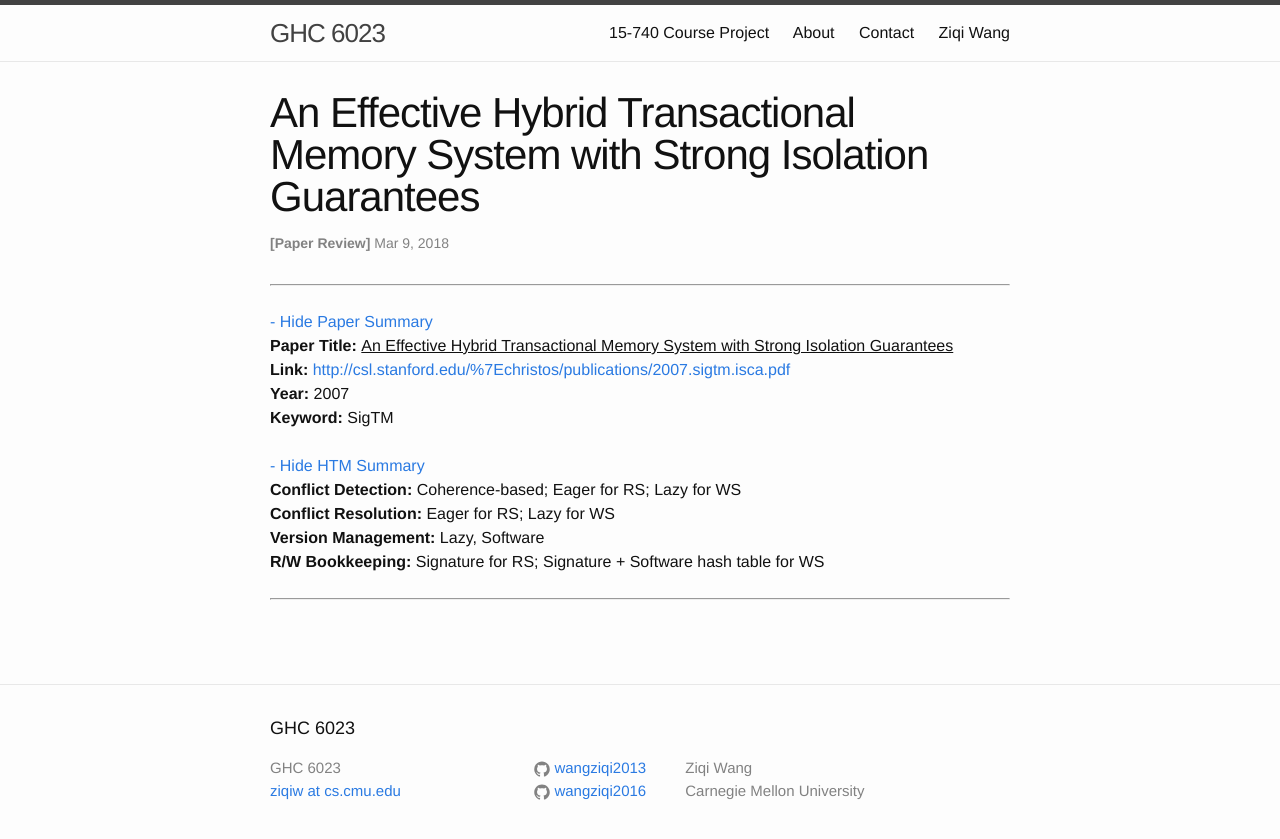
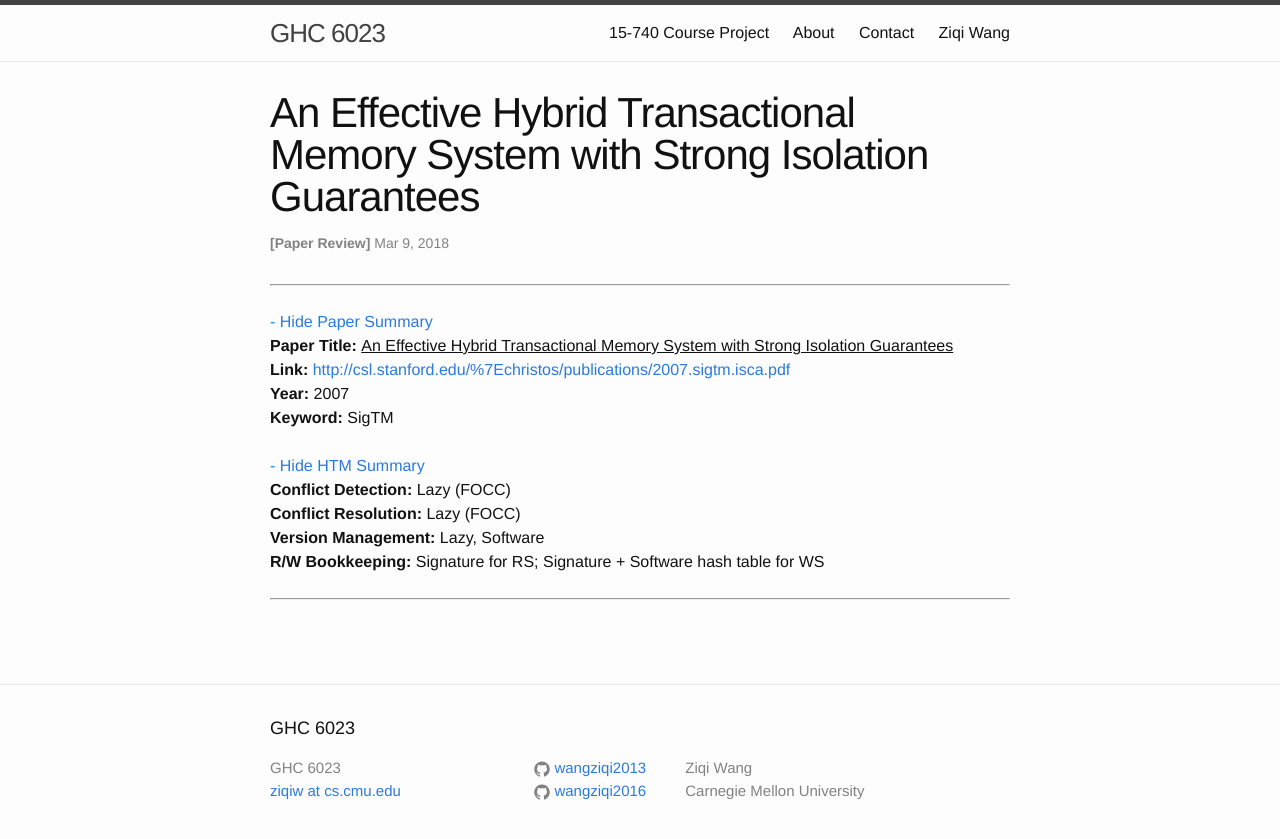
Before and after one commit to wangziqi2013/wangziqi2013.github.io, a Jekyll site: the page built from _posts/2018-03-18-An-Effective-Hybrid-TM-System-with-Strong-Isolation-guarantees.markdown, in a window 1280 px wide. Shown: the top 839 px of the page. Built offline with Jekyll 4.4.1, drawn with Linux system fonts in a browser that asks for light colours.

Commit message:
Small change

```diff
--- a/_posts/2018-03-18-An-Effective-Hybrid-TM-System-with-Strong-Isolation-guarantees.markdown
+++ b/_posts/2018-03-18-An-Effective-Hybrid-TM-System-with-Strong-Isolation-guarantees.markdown
@@ -8,7 +8,7 @@ paper_link: http://csl.stanford.edu/%7Echristos/publications/2007.sigtm.isca.pdf
 paper_keyword: SigTM
 paper_year: 2007
 rw_set: Signature for RS; Signature + Software hash table for WS
-htm_cd: Coherence-based; Eager for RS; Lazy for WS
-htm_cr: Eager for RS; Lazy for WS
+htm_cd: Lazy (FOCC)
+htm_cr: Lazy (FOCC)
 version_mgmt: Lazy, Software
 ---
```
